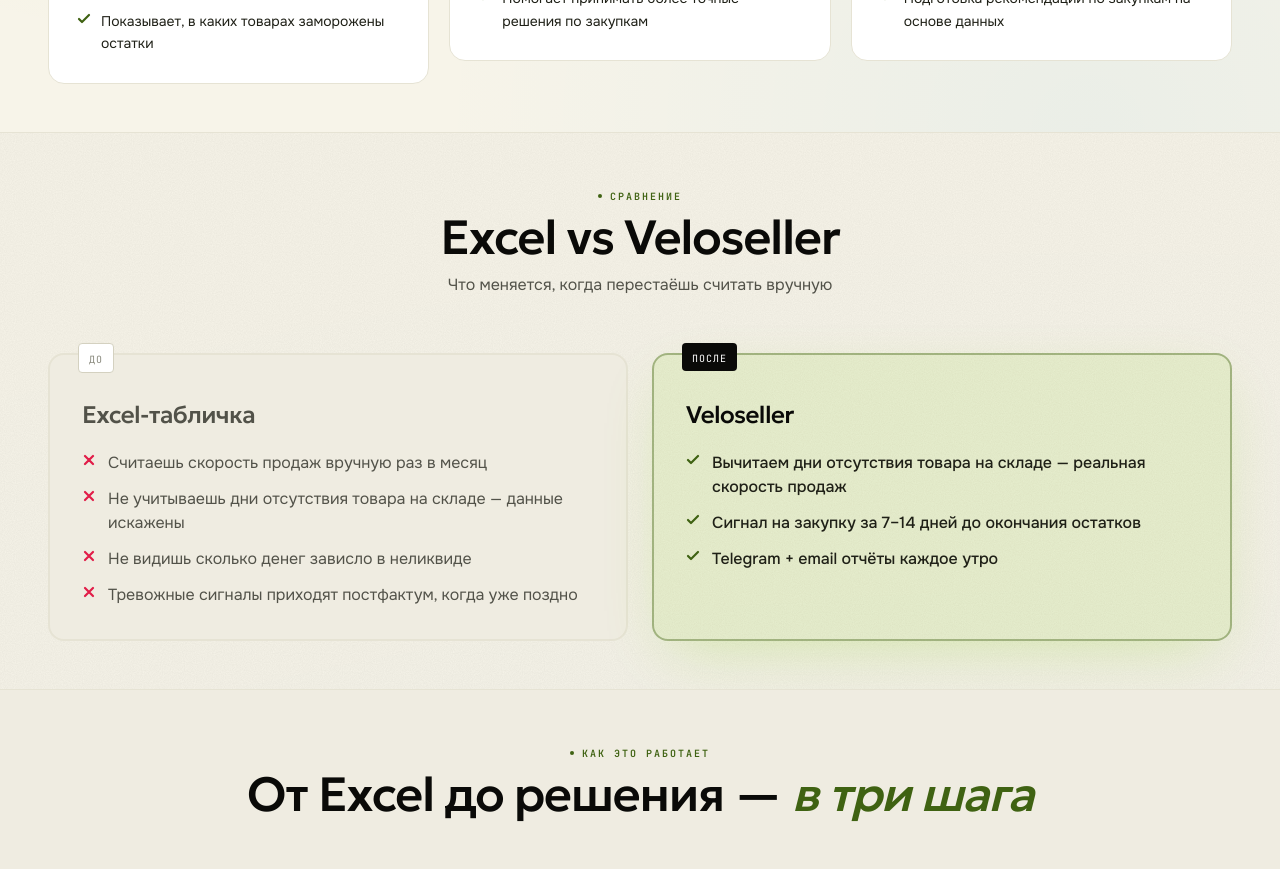
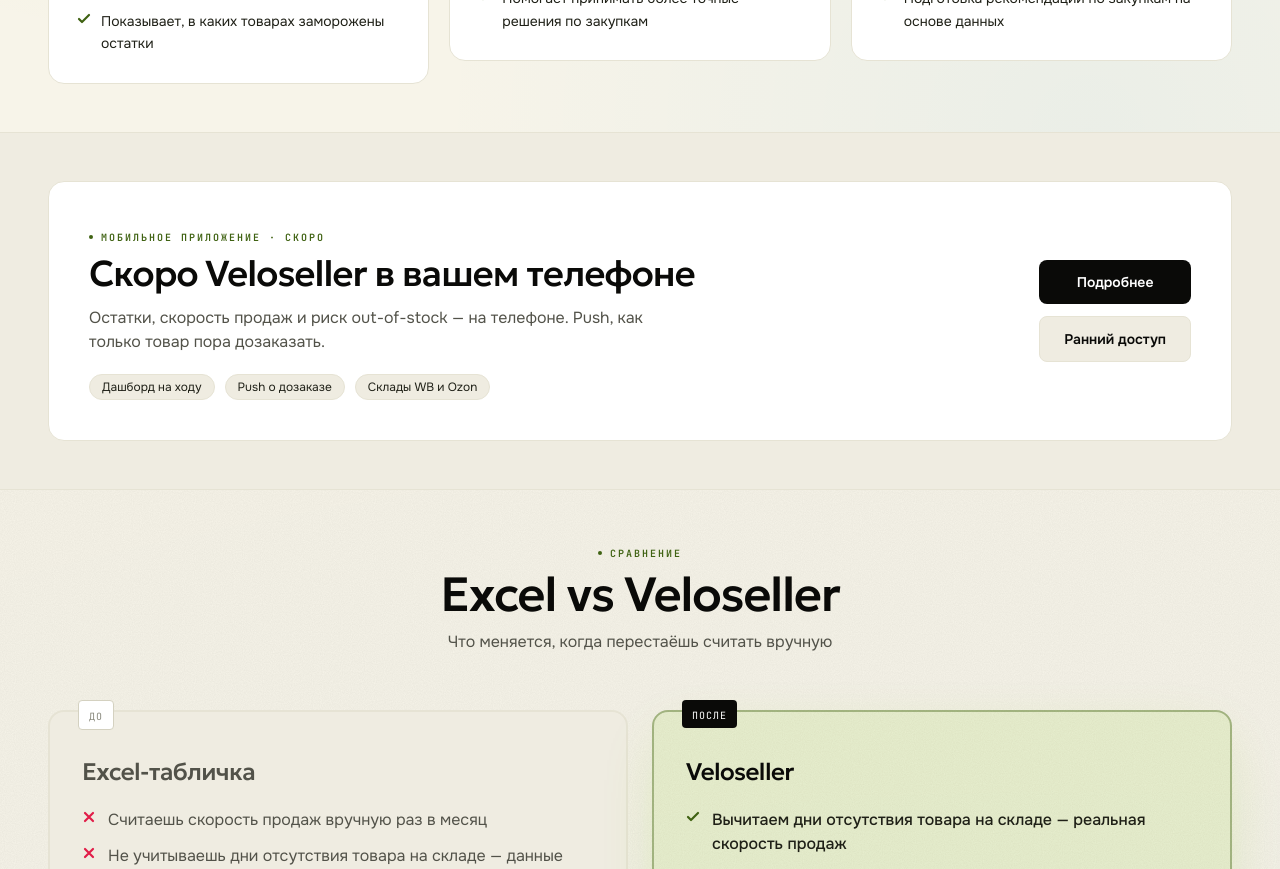
Before and after one commit to igor1000rr/Veloseller-, a Next.js app in the folder apps/web/: page / in a window 1280 px wide. Shown: the part 4100-4969 px from the top of the page. Built offline with nearby package versions, Linux system fonts and the light colour scheme; no server answers.

Commit message:
feat(web): подключить секцию приложения на главной — рендер

```diff
--- a/apps/web/app/page.tsx
+++ b/apps/web/app/page.tsx
@@ -55,6 +55,7 @@ export default async function LandingPage() {
       <LandingStats />
       <LandingFeatures />
       <LandingSegments />
+      <LandingApps />
       <LandingStory />
       <LandingBottom isAuthed={isAuthed} />
       <LandingFooter isAuthed={isAuthed} />
```
